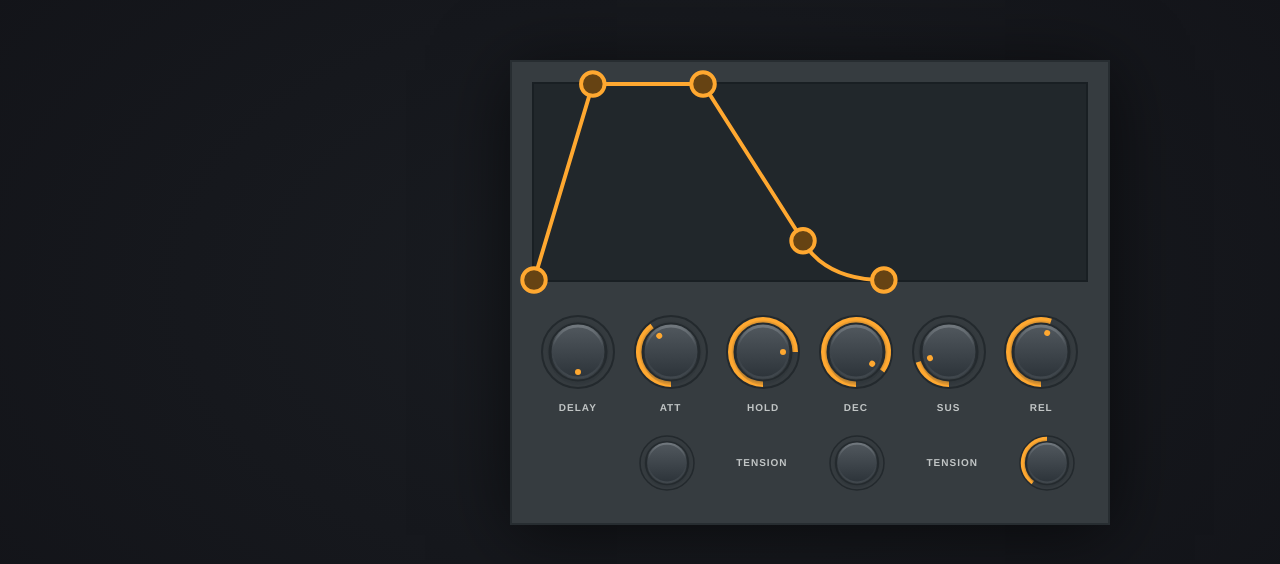
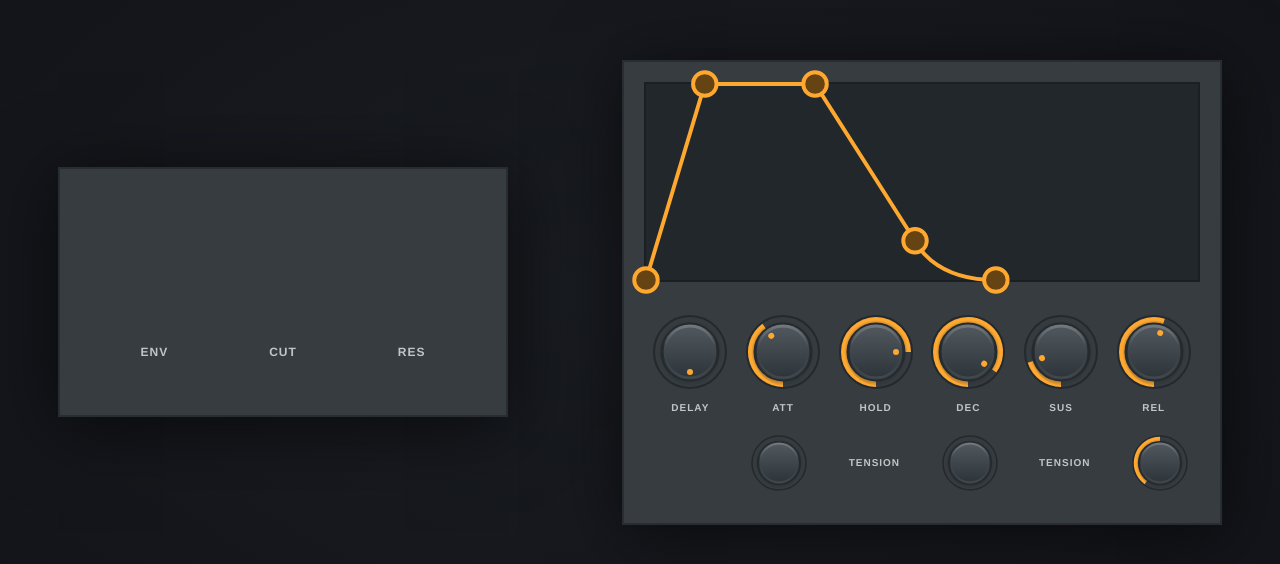
Before and after one commit to jhnsnc/precision-inputs, a website built with webpack: page src/demo/demo.html in a window 1280 px wide. Shown: the part 108-672 px from the top of the page. Built offline with nearby package versions, Linux system fonts and the light colour scheme.

Commit message:
setting up demo for new component

```diff
--- a/src/demo/demo-fl-envelope.scss
+++ b/src/demo/demo-fl-envelope.scss
@@ -5,17 +5,8 @@
 $envelope-knob-size: 80px;
 $tension-knob-size: 60px;
 .fl-envelope {
-  flex: 0 0 auto;
   width: 600px;
   padding: 20px;
-  overflow: hidden;
-  background: #363c40;
-  border: 2px solid #272d31;
-  box-shadow: 0 10px 70px rgba(#000000, 0.6);
-
-  * {
-    user-select: none;
-  }
 }
 .fl-envelope__visualizer {
   height: 200px;
--- /dev/null
+++ b/src/demo/demo-mod-wheels.js
@@ -0,0 +1,4 @@
+require('./demo-mod-wheels.scss');
+
+export default function setupModWheels() {
+}
--- /dev/null
+++ b/src/demo/demo-mod-wheels.scss
@@ -0,0 +1,36 @@
+$mod-wheel-size: 120px;
+
+.mod-wheels {
+  width: 450px;
+  height: 250px;
+  padding: 30px;
+  display: flex;
+  flex-flow: row nowrap;
+  justify-content: space-between;
+  align-items: center;
+}
+
+.mod-wheels__control {
+  flex: 1 0 auto;
+  display: flex;
+  flex-direction: column;
+  align-items: center;
+}
+.mod-wheels__knob {
+  flex: 0 0 auto;
+  width: $mod-wheel-size;
+  height: $mod-wheel-size;
+}
+.mod-wheels__label {
+  flex: 0 0 auto;
+  display: inline-block;
+  padding: 10px 0;
+  width: $mod-wheel-size;
+  color: #c1c5c5;
+  font-size: 12px;
+  font-family: 'Helvetica', sans-serif;
+  font-weight: 700;
+  text-align: center;
+  letter-spacing: 1px;
+  text-transform: uppercase;
+}
--- a/src/demo/demo.html
+++ b/src/demo/demo.html
@@ -8,12 +8,24 @@
 
   <!-- Filter Mod Wheels -->
 
-  <div class="filter-mod-wheels">
+  <div class="mod-wheels demo-panel">
+    <div class="mod-wheels__control">
+      <div class="mod-wheels__knob env"></div>
+      <div class="mod-wheels__label">Env</div>
+    </div>
+    <div class="mod-wheels__control">
+      <div class="mod-wheels__knob cut"></div>
+      <div class="mod-wheels__label">Cut</div>
+    </div>
+    <div class="mod-wheels__control">
+      <div class="mod-wheels__knob res"></div>
+      <div class="mod-wheels__label">Res</div>
+    </div>
   </div>
 
   <!-- FL Envelope -->
 
-  <div class="fl-envelope">
+  <div class="fl-envelope demo-panel">
 
     <div class="fl-envelope__visualizer">
       <svg class="envelope-visualizer" viewBox="0 0 300 100" preserveAspectRatio="xMinYMid slice">
--- a/src/demo/demo.js
+++ b/src/demo/demo.js
@@ -1,5 +1,7 @@
 require('./demo.scss');
 
+import setupModWheels from './demo-mod-wheels';
 import setupFLEnvelope from './demo-fl-envelope';
 
+setupModWheels();
 setupFLEnvelope();
--- a/src/demo/demo.scss
+++ b/src/demo/demo.scss
@@ -2,6 +2,7 @@
 
 * {
   box-sizing: border-box;
+  user-select: none;
 }
 html, body {
   width: 100%;
@@ -17,3 +18,11 @@ body {
   margin: 0;
   background: radial-gradient(#1a1d22, #121318);
 }
+
+.demo-panel {
+  flex: 0 0 auto;
+  overflow: hidden;
+  background: #363c40;
+  border: 2px solid #272d31;
+  box-shadow: 0 10px 70px rgba(#000000, 0.6);
+}
```
